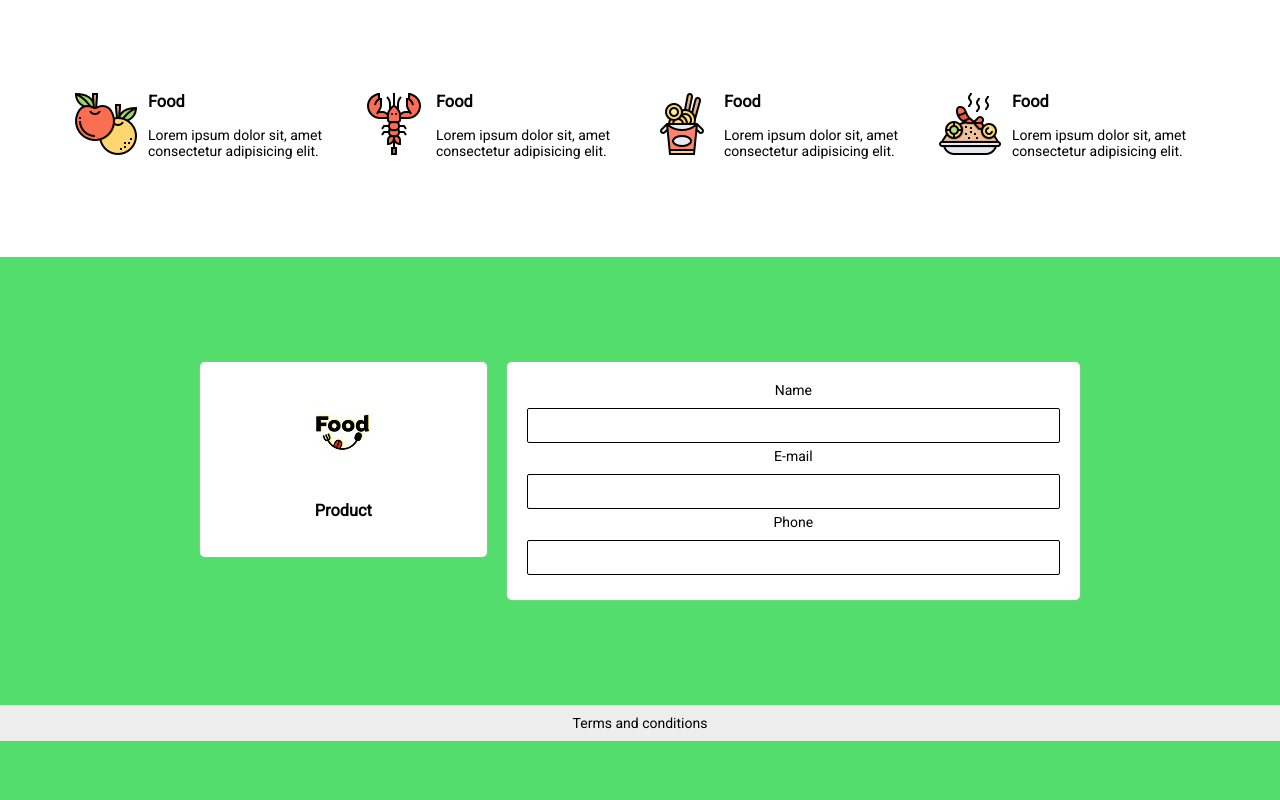
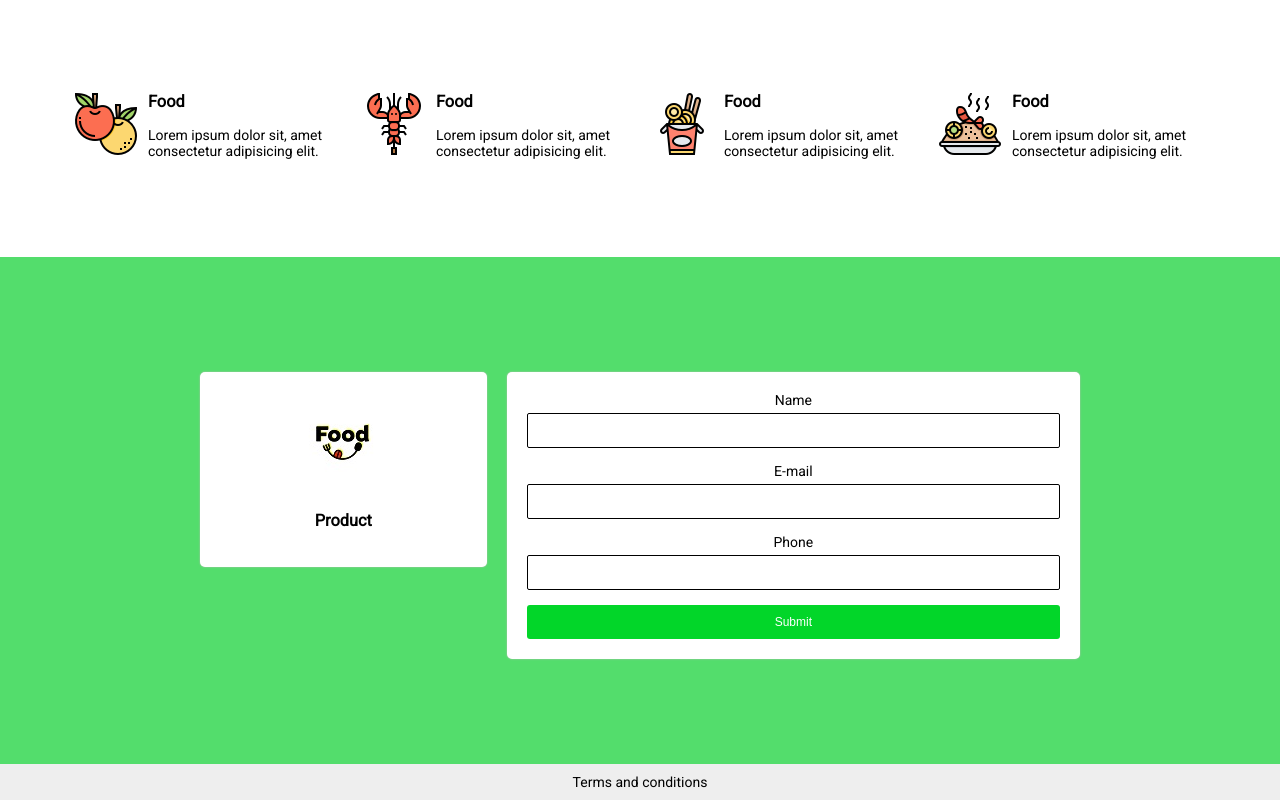
Before and after one commit to pipe00z/Desarrollo-web, a plain HTML site: page index.html in a window 1280 px wide. Shown: the part 1329-2129 px from the top of the page. Before the commit the page ends 2070 px from the top, so only its background shows below. Drawn offline with Linux system fonts and the light colour scheme; a script that the page names is missing.

Commit message:
terminado

```diff
--- a/css/styles.css
+++ b/css/styles.css
@@ -69,7 +69,7 @@ nav li a:hover {
 }
 
 .main_button {
-  background-color: #53dd6c;
+  background-color: #02d629;
   width: 100%;
   padding: 10px;
   font-size: 12px;
@@ -79,7 +79,7 @@ nav li a:hover {
   border-radius: 3px;
 }
 .main_button:hover {
-  background-color: #02d629;
+  background-color: #53dd6c;
 }
 /* Beneficios */
 .beneficios {
@@ -131,6 +131,7 @@ h2.mention_title {
   text-align: center;
   border-radius: 5px;
   font-family: "Roboto", sans-serif;
+  margin-top: 10px;
 }
 
 .modulo_pago_images {
@@ -140,13 +141,13 @@ h2.mention_title {
   margin: auto;
 }
 
-.modulo_pago input {
-  margin-top: 10px;
+.data {
   width: 100%;
   height: 35px;
   border-radius: 2px;
   border: 1px solid black;
-  margin-bottom: 5px;
+  margin-bottom: 15px;
+  margin-top: 5px;
   box-sizing: border-box;
 }
 
--- a/index.html
+++ b/index.html
@@ -192,18 +192,24 @@
         </div>
         <div class="col-8">
           <div class="modulo_pago">
-            <form action="">
+            <form
+              action="https://www.paypal.com/cgi-bin/webscr?cmd=_s-xclick&hosted_button_id=EMU8W44MMHRQY"
+              target="_blank"
+              method="post"
+            >
               <label for="name">Name</label>
               <br />
-              <input type="text" placeholder="" name="name" />
+              <input type="text" placeholder="" name="name" class="data" />
               <br />
               <label for="email">E-mail</label>
               <br />
-              <input type="text" placeholder="" name="email" />
+              <input type="text" placeholder="" name="email" class="data" />
               <br />
               <label for="phone">Phone</label>
               <br />
-              <input type="text" placeholder="" name="phone" />
+              <input type="text" placeholder="" name="phone" class="data" />
+              <br />
+              <input type="Submit" name="main_button" class="main_button" />
             </form>
           </div>
         </div>
```
